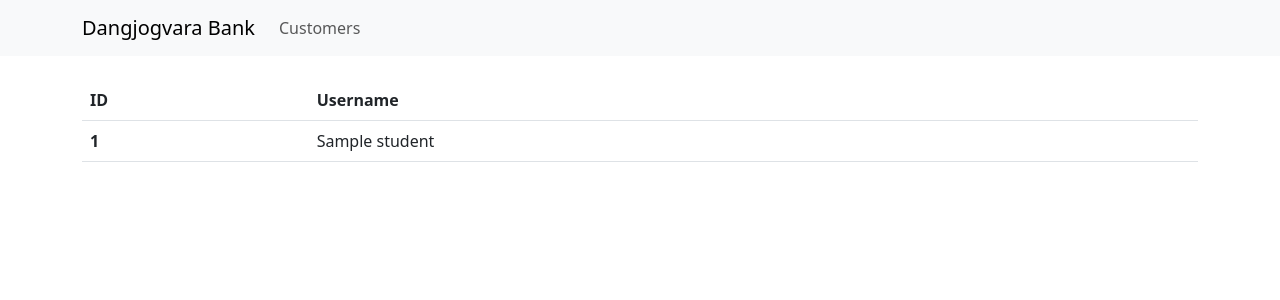
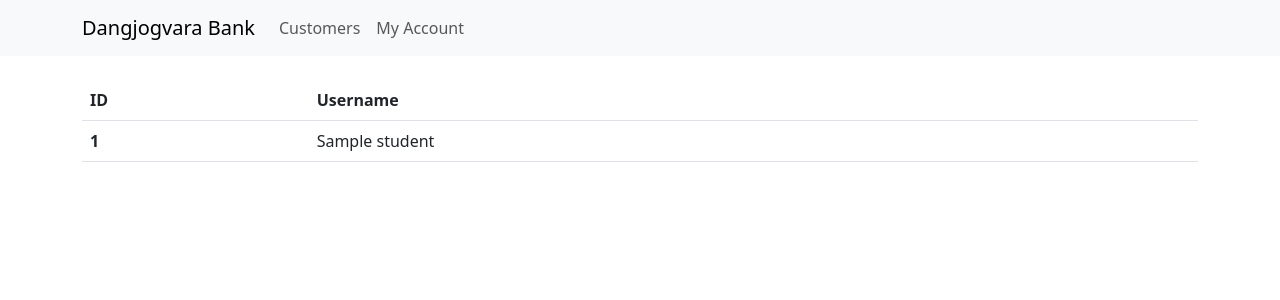
Before and after one commit to dangjogvara/bank_project_flask, a Flask app: page /customer in a window 1280 px wide. Shown: the top 300 px of the page. Run offline with Flask 2, Linux system fonts and the light colour scheme; a database or web service that is not in the repository returns one stand-in record (values such as "Sample title"); some libraries are stand-ins or nearby versions.

Commit message:
import css and js

```diff
--- a/templates/base.html
+++ b/templates/base.html
@@ -5,7 +5,9 @@
     <meta http-equiv="X-UA-Compatible" content="IE=edge"/>
     <meta name="viewport" content="width=device-width, initial-scale=1.0"/>
     <link rel="stylesheet" href="{{ url_for('static', filename='css/bootstrap.min.css') }}">
+    <link rel="stylesheet" href="{{ url_for('static', filename='css/style.css') }}">
     <script src="{{ url_for('static', filename='js/bootstrap.min.js') }}"></script>
+    <script src="{{ url_for('static', filename='js/selectAccount.js') }}"></script>
     <title>Dangjogvara Bank</title>
 </head>
 <body>
@@ -17,6 +19,9 @@
                 <ul class="navbar-nav">
                     <li class="nav-item">
                         <a class="nav-link" href="{{ url_for('customer') }}">Customers</a>
+                    </li>
+                    <li class="nav-item">
+                        <a class="nav-link" href="{{ url_for('customer_account', user_id=1) }}">My Account</a>
                     </li>
                 </ul>
             </div>
```
